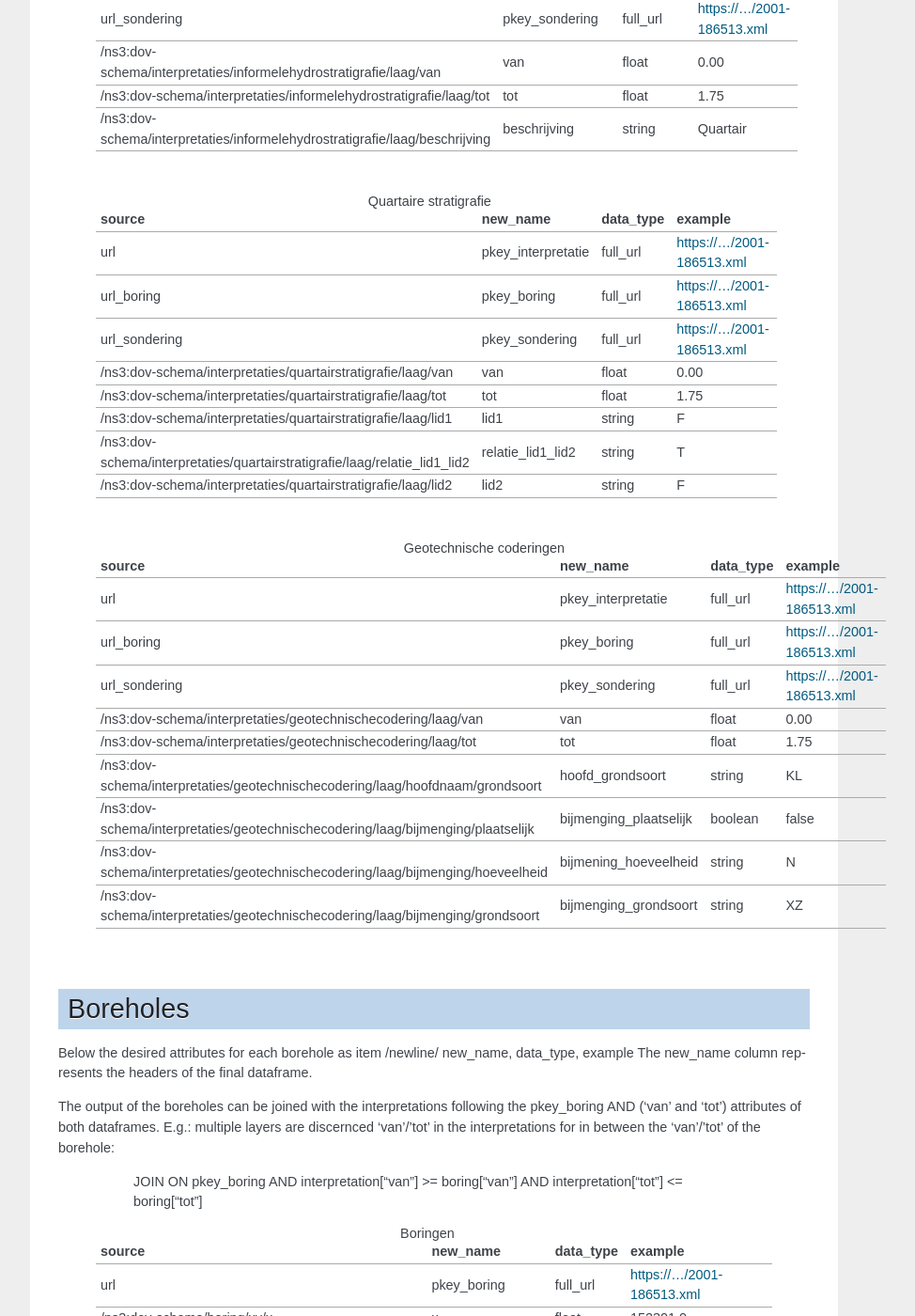
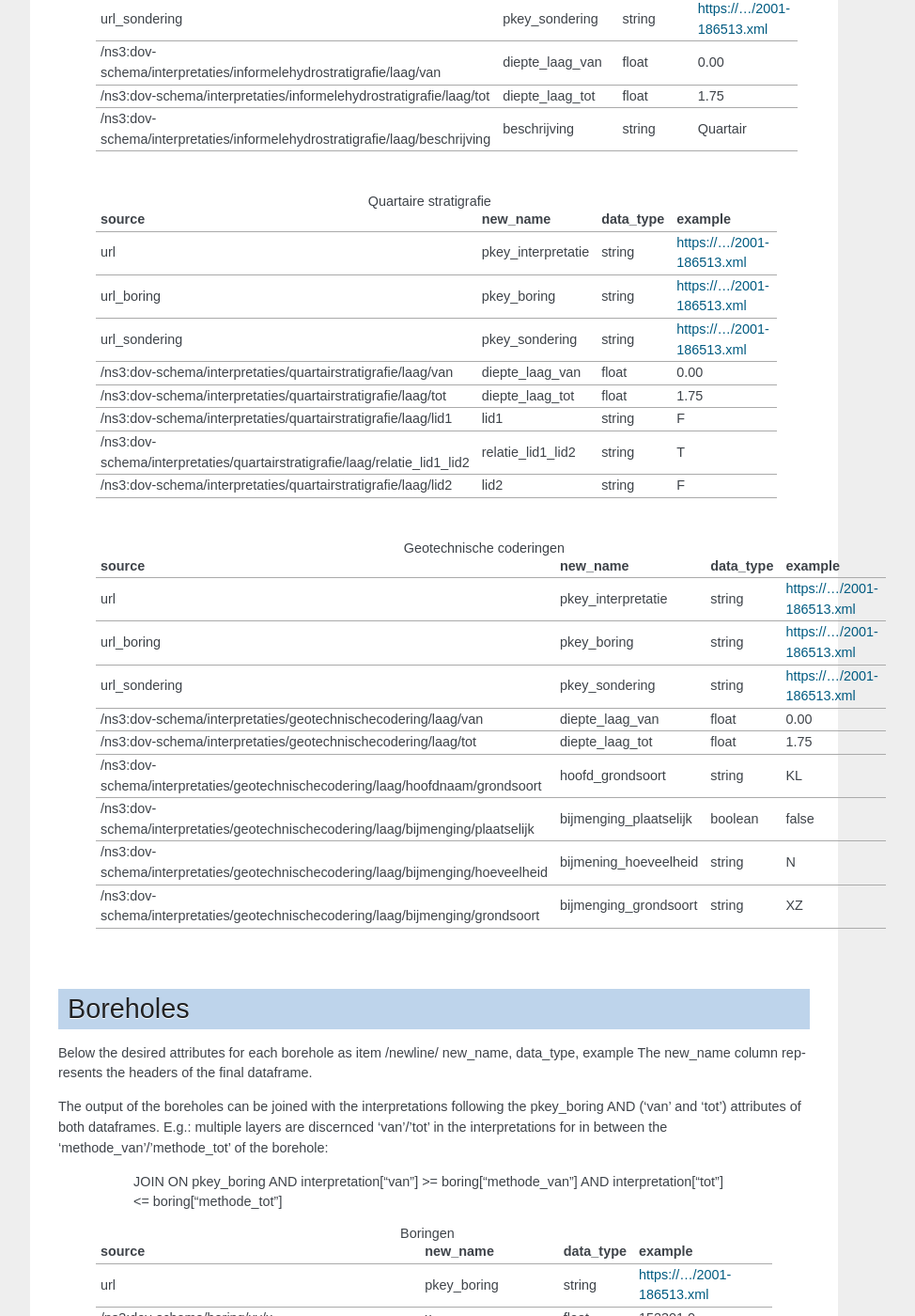
Before and after one commit to DOV-Vlaanderen/pydov, a Sphinx documentation site: the page built from docs/description_output_dataframes.rst, in a window 1280 px wide and 1400 px high, scrolled down 2444 px. Shown: the whole window at 94% size, without its empty margins (198-1172 px from the left). Built offline with Sphinx 7.4.7, drawn with Linux system fonts in a browser that asks for light colours; some of the changed text lies outside the part shown.

Commit message:
Keeping x, y. Documentation clarifies use of Lambert72 'van'/'tot' of borehole changed to 'diepte_methode_van'/'diepte_methode_tot' to preserve link with drilling method. 'van'/'tot' of interpretation changed to 'diepte_laag_van'/'diepte_laag_tot' to preserve info of depth. changed typo of 'diepte_van' en 'mv_taw' 'diepte_van'/'diepte_tot' changed to 'diepte_boring_van'/'diepte_boring_tot' to preserve info on join.

```diff
--- a/docs/description_output_dataframes.rst
+++ b/docs/description_output_dataframes.rst
@@ -25,11 +25,11 @@ interpreted data.
     :header-rows: 1
 
     source,new_name,data_type,example
-    url,pkey_interpretatie,full_url,https://.../2001-186513.xml
-    url_boring,pkey_boring,full_url,https://.../2001-186513.xml
-    url_sondering,pkey_sondering,full_url,https://.../2001-186513.xml
-    /ns3:dov-schema/interpretaties/informelestratigrafie/laag/van,van,float,0.00
-    /ns3:dov-schema/interpretaties/informelestratigrafie/laag/tot,tot,float,1.74
+    url,pkey_interpretatie,string,https://.../2001-186513.xml
+    url_boring,pkey_boring,string,https://.../2001-186513.xml
+    url_sondering,pkey_sondering,string,https://.../2001-186513.xml
+    /ns3:dov-schema/interpretaties/informelestratigrafie/laag/van,diepte_laag_van,float,0.00
+    /ns3:dov-schema/interpretaties/informelestratigrafie/laag/tot,diepte_laag_tot,float,1.74
     /ns3:dov-schema/interpretaties/informelestratigrafie/laag/beschrijving,beschrijving,string,Quartair
 
 |
@@ -38,11 +38,11 @@ interpreted data.
     :header-rows: 1
 
     source,new_name,data_type,example
-    url,pkey_interpretatie,full_url,https://.../2001-186513.xml
-    url_boring,pkey_boring,full_url,https://.../2001-186513.xml
-    url_sondering,pkey_sondering,full_url,https://.../2001-186513.xml
-    /ns3:dov-schema/interpretaties/formelestratigrafie/laag/van,van,float,0.00
-    /ns3:dov-schema/interpretaties/formelestratigrafie/laag/tot,tot,float,1.75
+    url,pkey_interpretatie,string,https://.../2001-186513.xml
+    url_boring,pkey_boring,string,https://.../2001-186513.xml
+    url_sondering,pkey_sondering,string,https://.../2001-186513.xml
+    /ns3:dov-schema/interpretaties/formelestratigrafie/laag/van,diepte_laag_van,float,0.00
+    /ns3:dov-schema/interpretaties/formelestratigrafie/laag/tot,diepte_laag_tot,float,1.75
     /ns3:dov-schema/interpretaties/formelestratigrafie/laag/lid1,lid1,string,Q
     /ns3:dov-schema/interpretaties/formelestratigrafie/laag/relatie_lid1_lid2,relatie_lid1_lid2,string,T
     /ns3:dov-schema/interpretaties/formelestratigrafie/laag/lid2,lid2,string,Q
@@ -53,11 +53,11 @@ interpreted data.
     :header-rows: 1
 
     source,new_name,data_type,example
-    url,pkey_interpretatie,full_url,https://.../2001-186513.xml
-    url_boring,pkey_boring,full_url,https://.../2001-186513.xml
-    url_sondering,pkey_sondering,full_url,https://.../2001-186513.xml
-    /ns3:dov-schema/interpretaties/lithologischebeschrijving/laag/van,van,float,0.00
-    /ns3:dov-schema/interpretaties/lithologischebeschrijving/laag/tot,tot,float,1.75
+    url,pkey_interpretatie,string,https://.../2001-186513.xml
+    url_boring,pkey_boring,string,https://.../2001-186513.xml
+    url_sondering,pkey_sondering,string,https://.../2001-186513.xml
+    /ns3:dov-schema/interpretaties/lithologischebeschrijving/laag/van,diepte_laag_van,float,0.00
+    /ns3:dov-schema/interpretaties/lithologischebeschrijving/laag/tot,diepte_laag_tot,float,1.75
     /ns3:dov-schema/interpretaties/lithologischebeschrijving/laag/beschrijving,beschrijving,Terre végétale sableuse
 
 |
@@ -66,11 +66,11 @@ interpreted data.
     :header-rows: 1
 
     source,new_name,data_type,example
-    url,pkey_interpretatie,full_url,https://.../2001-186513.xml
-    url_boring,pkey_boring,full_url,https://.../2001-186513.xml
-    url_sondering,pkey_sondering,full_url,https://.../2001-186513.xml
-    /ns3:dov-schema/interpretaties/gecodeerdelithologie/laag/van,van,float,0.00
-    /ns3:dov-schema/interpretaties/gecodeerdelithologie/laag/tot,tot,float,1.75
+    url,pkey_interpretatie,string,https://.../2001-186513.xml
+    url_boring,pkey_boring,string,https://.../2001-186513.xml
+    url_sondering,pkey_sondering,string,https://.../2001-186513.xml
+    /ns3:dov-schema/interpretaties/gecodeerdelithologie/laag/van,diepte_laag_van,float,0.00
+    /ns3:dov-schema/interpretaties/gecodeerdelithologie/laag/tot,diepte_laag_tot,float,1.75
     /ns3:dov-schema/interpretaties/gecodeerdelithologie/laag/hoofdnaam/grondsoort,hoofd_grondsoort,string,KL
     /ns3:dov-schema/interpretaties/gecodeerdelithologie/laag/bijmenging/plaatselijk,bijmenging_plaatselijk,boolean,false
     /ns3:dov-schema/interpretaties/gecodeerdelithologie/laag/bijmenging/hoeveelheid,bijmening_hoeveelheid,string,N
@@ -82,11 +82,11 @@ interpreted data.
     :header-rows: 1
 
     source,new_name,data_type,example
-    url,pkey_interpretatie,full_url,https://.../2001-186513.xml
-    url_boring,pkey_boring,full_url,https://.../2001-186513.xml
-    url_sondering,pkey_sondering,full_url,https://.../2001-186513.xml
-    /ns3:dov-schema/interpretaties/hydrogeologischeinterpretatie/laag/van,van,float,0.00
-    /ns3:dov-schema/interpretaties/hydrogeologischeinterpretatie/laag/tot,tot,float,1.75
+    url,pkey_interpretatie,string,https://.../2001-186513.xml
+    url_boring,pkey_boring,string,https://.../2001-186513.xml
+    url_sondering,pkey_sondering,string,https://.../2001-186513.xml
+    /ns3:dov-schema/interpretaties/hydrogeologischeinterpretatie/laag/van,diepte_laag_van,float,0.00
+    /ns3:dov-schema/interpretaties/hydrogeologischeinterpretatie/laag/tot,diepte_laag_tot,float,1.75
     /ns3:dov-schema/interpretaties/hydrogeologischeinterpretatie/laag/aquifer,aquifer,string,0252
 
 |
@@ -95,11 +95,11 @@ interpreted data.
     :header-rows: 1
 
     source,new_name,data_type,example
-    url,pkey_interpretatie,full_url,https://.../2001-186513.xml
-    url_boring,pkey_boring,full_url,https://.../2001-186513.xml
-    url_sondering,pkey_sondering,full_url,https://.../2001-186513.xml
-    /ns3:dov-schema/interpretaties/informelehydrostratigrafie/laag/van,van,float,0.00
-    /ns3:dov-schema/interpretaties/informelehydrostratigrafie/laag/tot,tot,float,1.75
+    url,pkey_interpretatie,string,https://.../2001-186513.xml
+    url_boring,pkey_boring,string,https://.../2001-186513.xml
+    url_sondering,pkey_sondering,string,https://.../2001-186513.xml
+    /ns3:dov-schema/interpretaties/informelehydrostratigrafie/laag/van,diepte_laag_van,float,0.00
+    /ns3:dov-schema/interpretaties/informelehydrostratigrafie/laag/tot,diepte_laag_tot,float,1.75
     /ns3:dov-schema/interpretaties/informelehydrostratigrafie/laag/beschrijving,beschrijving,string,Quartair
 
 |
@@ -108,11 +108,11 @@ interpreted data.
     :header-rows: 1
 
     source,new_name,data_type,example
-    url,pkey_interpretatie,full_url,https://.../2001-186513.xml
-    url_boring,pkey_boring,full_url,https://.../2001-186513.xml
-    url_sondering,pkey_sondering,full_url,https://.../2001-186513.xml
-    /ns3:dov-schema/interpretaties/quartairstratigrafie/laag/van,van,float,0.00
-    /ns3:dov-schema/interpretaties/quartairstratigrafie/laag/tot,tot,float,1.75
+    url,pkey_interpretatie,string,https://.../2001-186513.xml
+    url_boring,pkey_boring,string,https://.../2001-186513.xml
+    url_sondering,pkey_sondering,string,https://.../2001-186513.xml
+    /ns3:dov-schema/interpretaties/quartairstratigrafie/laag/van,diepte_laag_van,float,0.00
+    /ns3:dov-schema/interpretaties/quartairstratigrafie/laag/tot,diepte_laag_tot,float,1.75
     /ns3:dov-schema/interpretaties/quartairstratigrafie/laag/lid1,lid1,string,F
     /ns3:dov-schema/interpretaties/quartairstratigrafie/laag/relatie_lid1_lid2,relatie_lid1_lid2,string,T
     /ns3:dov-schema/interpretaties/quartairstratigrafie/laag/lid2,lid2,string,F
@@ -123,11 +123,11 @@ interpreted data.
     :header-rows: 1
 
     source,new_name,data_type,example
-    url,pkey_interpretatie,full_url,https://.../2001-186513.xml
-    url_boring,pkey_boring,full_url,https://.../2001-186513.xml
-    url_sondering,pkey_sondering,full_url,https://.../2001-186513.xml
-    /ns3:dov-schema/interpretaties/geotechnischecodering/laag/van,van,float,0.00
-    /ns3:dov-schema/interpretaties/geotechnischecodering/laag/tot,tot,float,1.75
+    url,pkey_interpretatie,string,https://.../2001-186513.xml
+    url_boring,pkey_boring,string,https://.../2001-186513.xml
+    url_sondering,pkey_sondering,string,https://.../2001-186513.xml
+    /ns3:dov-schema/interpretaties/geotechnischecodering/laag/van,diepte_laag_van,float,0.00
+    /ns3:dov-schema/interpretaties/geotechnischecodering/laag/tot,diepte_laag_tot,float,1.75
     /ns3:dov-schema/interpretaties/geotechnischecodering/laag/hoofdnaam/grondsoort,hoofd_grondsoort,string,KL
     /ns3:dov-schema/interpretaties/geotechnischecodering/laag/bijmenging/plaatselijk,bijmenging_plaatselijk,boolean,false
     /ns3:dov-schema/interpretaties/geotechnischecodering/laag/bijmenging/hoeveelheid,bijmening_hoeveelheid,string,N
@@ -145,26 +145,26 @@ The new_name column represents the headers of the final dataframe.
 The output of the boreholes can be joined with the interpretations following
 the pkey_boring AND ('van' and 'tot') attributes of both dataframes. E.g.:
 multiple layers are discernced 'van'/'tot' in the interpretations for in
-between the 'van'/'tot' of the borehole:
+between the 'methode_van'/'methode_tot' of the borehole:
     JOIN ON pkey_boring
-    AND interpretation["van"] >= boring["van"]
-    AND interpretation["tot"] <= boring["tot"]
+    AND interpretation["van"] >= boring["methode_van"]
+    AND interpretation["tot"] <= boring["methode_tot"]
 
 
   .. csv-table:: Boringen
     :header-rows: 1
 
     source,new_name,data_type,example
-    url,pkey_boring,full_url,https://.../2001-186513.xml
+    url,pkey_boring,string,https://.../2001-186513.xml
     /ns3:dov-schema/boring/xy/x,x,float,152301.0
     /ns3:dov-schema/boring/xy/y,y,float,211682.0
-    /ns3:dov-schema/boring/oorspronkelijk_maaiveld/waarde,mv_taw,float,8.00
+    /ns3:dov-schema/boring/oorspronkelijk_maaiveld/waarde,mv_mtaw,float,8.00
     z_mtaw_boring,start_boring_mtaw,float,8.00
-    /ns3:dov-schema/boring/diepte_van,diepte_van,float,0.00
-    /ns3:dov-schema/boring/diepte_tot,diepte_van,float,19.00
+    /ns3:dov-schema/boring/diepte_van,diepte_boring_van,float,0.00
+    /ns3:dov-schema/boring/diepte_tot,diepte_boring_tot,float,19.00
     /ns3:dov-schema/boring/datum_aanvang,datum_aanvang,date,1930-10-01
     /ns3:dov-schema/boring/uitvoerder/naam,uitvoerder,string,Smet - Dessel
     /ns3:dov-schema/boring/boorgatmeting/uitgevoerd,boorgatmeting,boolean,false
-    /ns3:dov-schema/boring/details/boormethode/van,van,float,0.00
-    /ns3:dov-schema/boring/details/boormethode/tot,tot,float,19.00
+    /ns3:dov-schema/boring/details/boormethode/van,diepte_methode_van,float,0.00
+    /ns3:dov-schema/boring/details/boormethode/tot,diepte_methode_tot,float,19.00
     /ns3:dov-schema/boring/details/boormethode/methode,boormethode,string,droge boring
```
